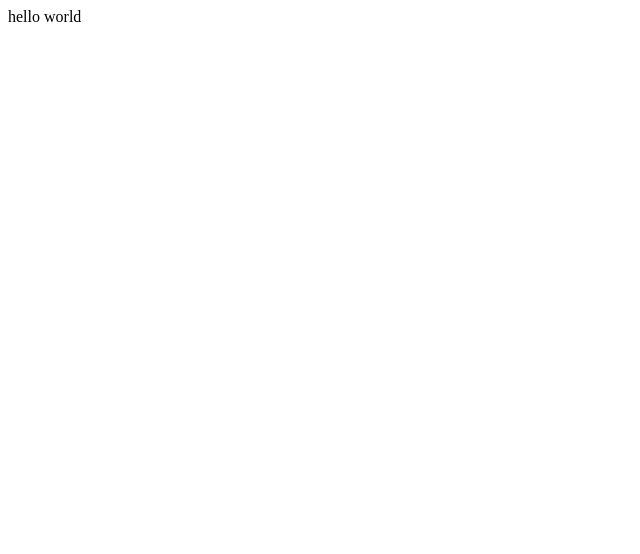
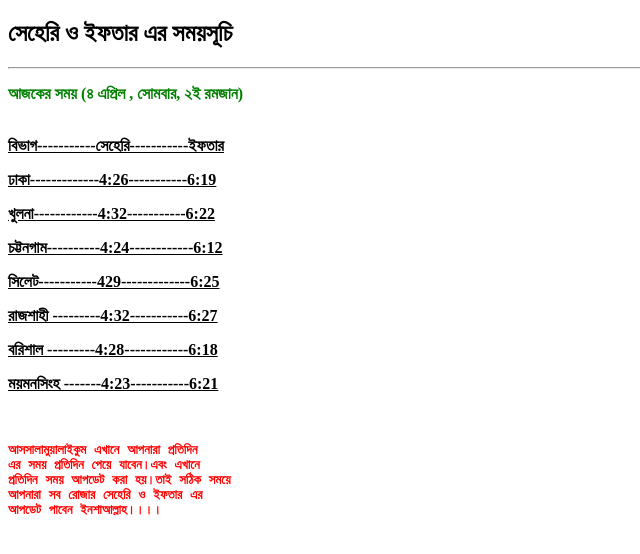
Before and after one commit to facebook02/update-, a plain HTML site: page index.html in a window 1280 px wide. Shown: the whole page, without its empty margins (0-640 px from the left). Drawn offline with Linux system fonts and the light colour scheme.

Commit message:
Add files via upload

```diff
--- a/index.html
+++ b/index.html
@@ -4,9 +4,41 @@
   <meta charset="UTF-8">
   <meta name="viewport" content="width=device-width, initial-scale=1.0">
   <meta http-equiv="X-UA-Compatible" content="ie=edge">
-  <title>test</title>
+  <title>Document</title>
+ <hi> <h2> সেহেরি ও ইফতার এর সময়সূচি</h2>
+ <hr>
+ <p> </hi>
+ <p>
+
+
+
+ <h style="color: green"><b>   আজকের সময় (৪ এপ্রিল , সোমবার, ২ই রমজান)</h>   </b>
+<p>
+   <br>
+
 </head>
 <body>
-  hello world
+
+<u>  <b>
+বিভাগ-----------সেহেরি-----------ইফতার<p>
+
+ঢাকা-------------4:26-----------6:19<p>
+খুলনা------------4:32-----------6:22 <p>
+চট্টনগাম----------4:24------------6:12<p>
+সিলেট-----------429-------------6:25  <p>
+রাজশাহী ---------4:32-----------6:27<p>
+বরিশাল ---------4:28------------6:18<p>
+ময়মনসিংহ -------4:23-----------6:21<p>
+
+  </u><h/>
+  <br>
+  <pre style="color: red">
+আসসালামুয়ালাইকুম এখানে আপনারা প্রতিদিন
+এর সময় প্রতিদিন পেয়ে যাবেন।এবং এখানে
+প্রতিদিন সময় আপডেট করা হয়।তাই সঠিক সময়ে
+আপনারা সব রোজার সেহেরি ও ইফতার এর
+আপডেট পাবেন ইনশাআল্লাহ।।।।
+  </pre>
+
 </body>
 </html>
```
